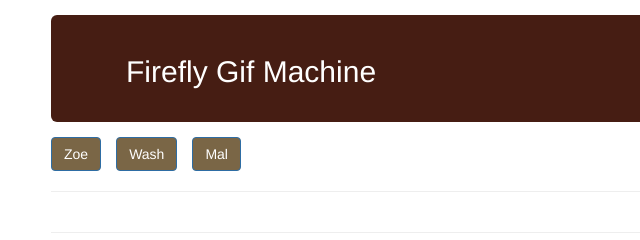
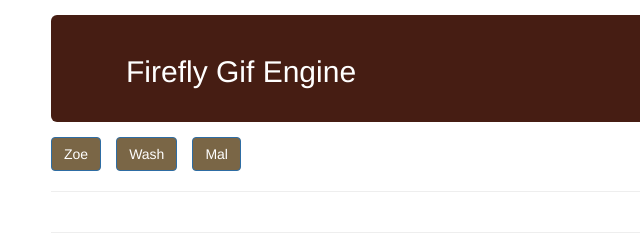
Before and after one commit to ksatter/Gif-Display, a plain HTML site: page index.html in a window 1280 px wide. Shown: the top 240 px of the page, 19-659 px from the left. Drawn offline with nearby package versions, Linux system fonts and the light colour scheme; no server answers.

```diff
--- a/index.html
+++ b/index.html
@@ -2,7 +2,7 @@
 <html lang="en">
 <head>
     <meta charset="UTF-8">
-    <title>Gif Search</title>
+    <title>Firefly Gif Engine</title>
     <link href="https://maxcdn.bootstrapcdn.com/bootstrap/3.3.7/css/bootstrap.min.css" rel="stylesheet"
           integrity="sha384-BVYiiSIFeK1dGmJRAkycuHAHRg32OmUcww7on3RYdg4Va+PmSTsz/K68vbdEjh4u" crossorigin="anonymous">
     <script
@@ -18,7 +18,7 @@
 <div class="container">
     <div class="jumbotron">
         <div class="col-xs-12 col-sm-7">
-            <h2>Firefly Gif Machine</h2>
+            <h2>Firefly Gif Engine</h2>
         </div>
         <div class="row" id="input">
             <div class="col-xs-12 col-sm-5">
```
